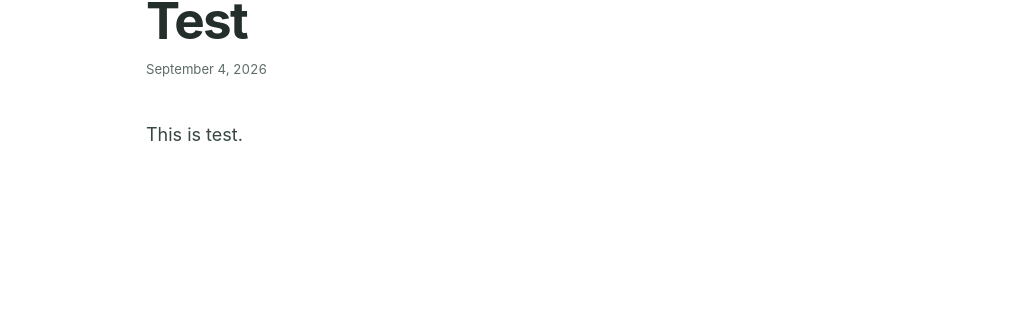
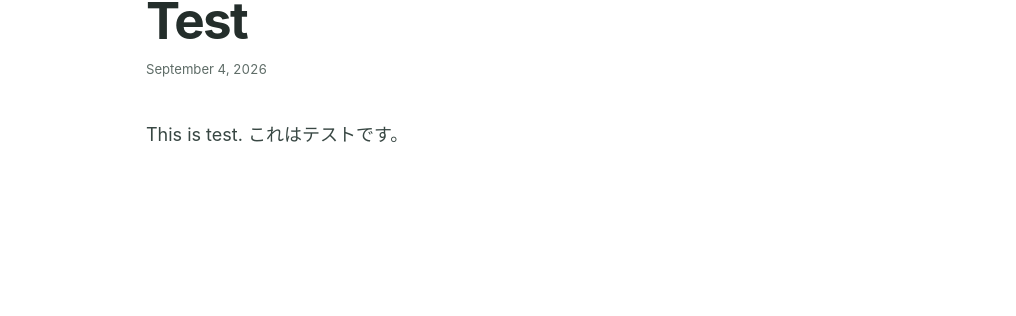
Before and after one commit to kanta-s/kanta-s.github.io, a Jekyll site: the page built from _posts/2026-09-04-test.md, in a window 1280 px wide. Shown: the part 198-514 px from the top of the page, without its empty margins (134-1150 px from the left). Built offline with Jekyll 4.4.1, drawn with Linux system fonts in a browser that asks for light colours; our own code applies the rules of GitHub Pages for plain Markdown files.

Commit message:
2026-09-04-test.md を更新

```diff
--- a/_posts/2026-09-04-test.md
+++ b/_posts/2026-09-04-test.md
@@ -1 +1,2 @@
 This is test.
+これはテストです。
```
